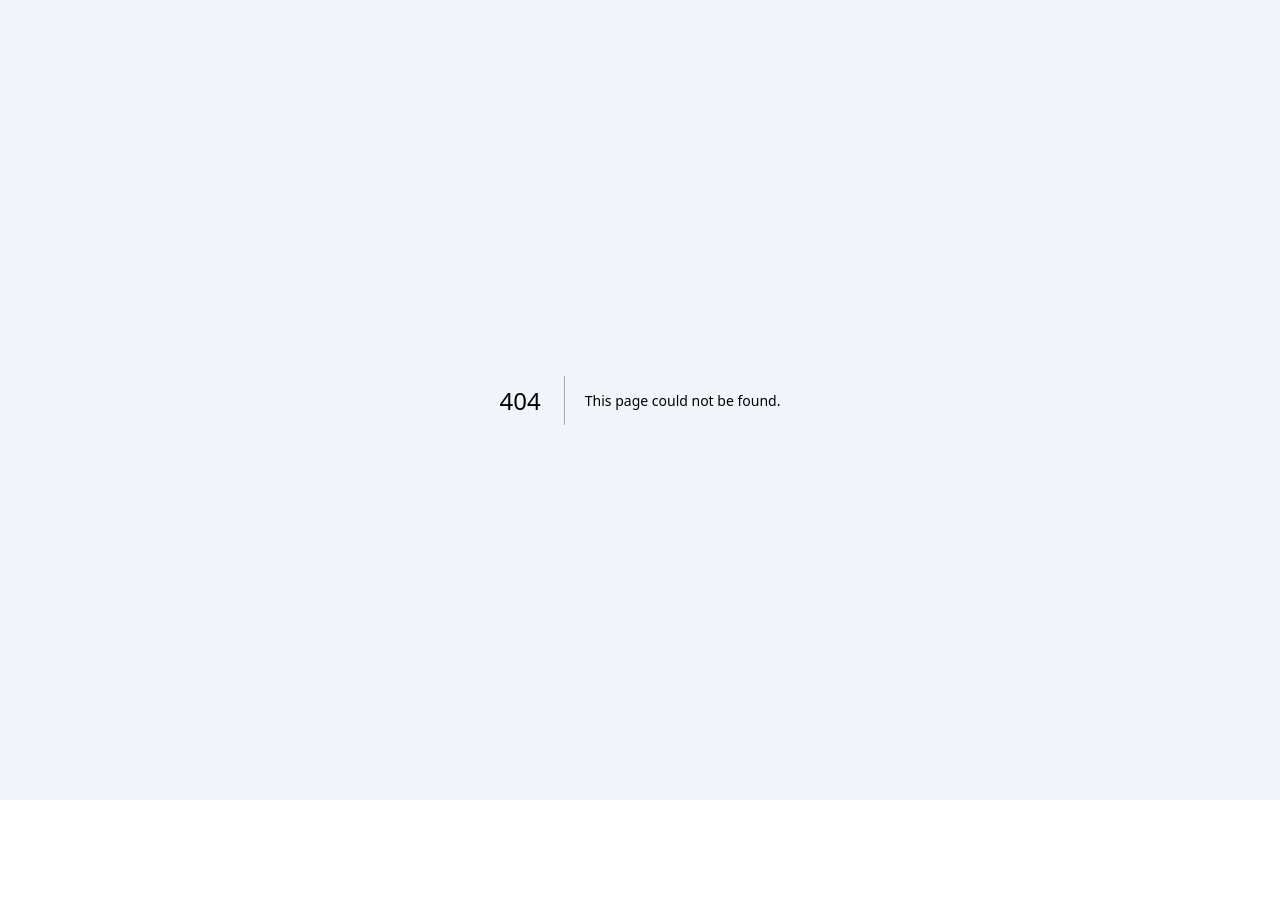
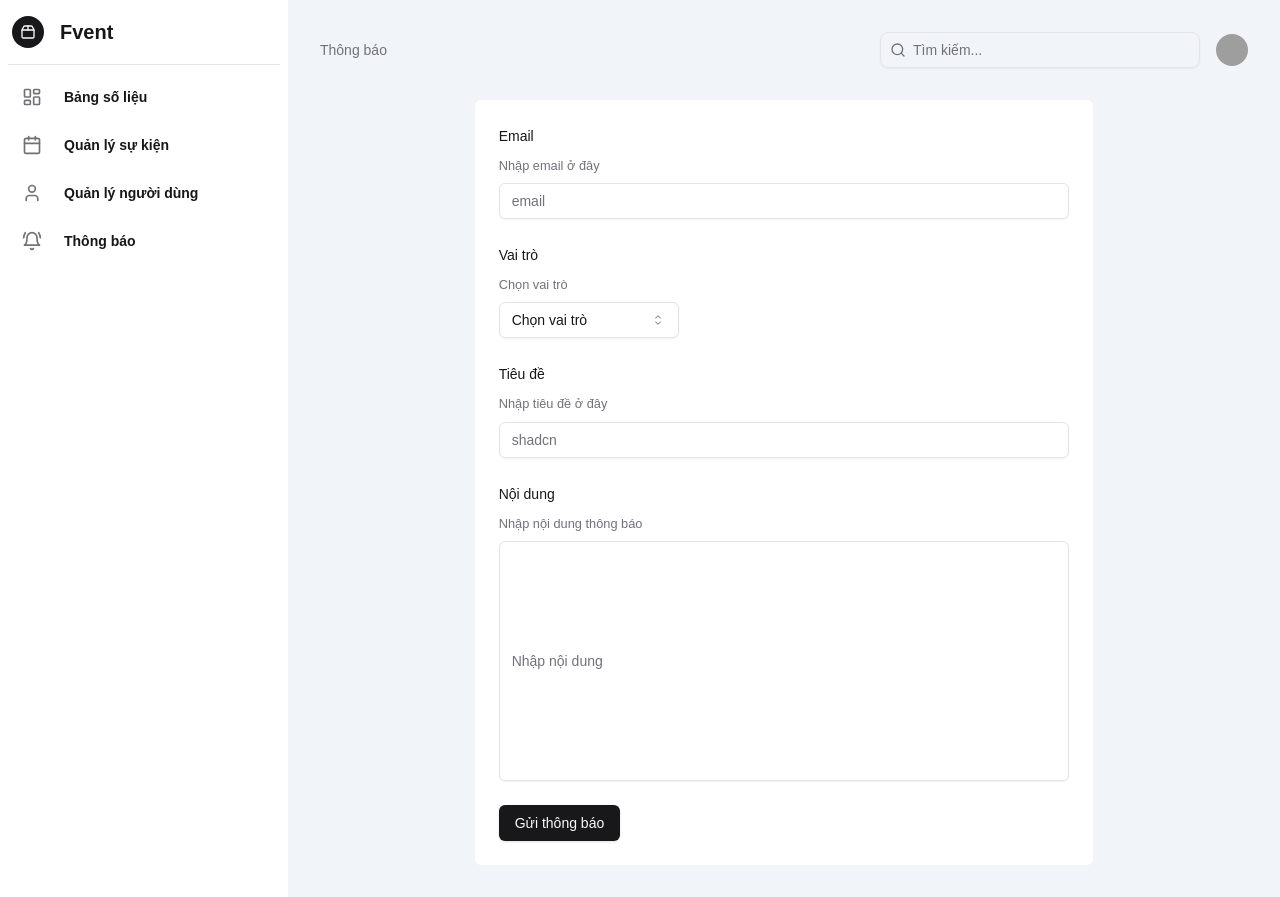
Before and after one commit to lhgiahuy/capstone-fe, a Next.js app: page /admin/thong-bao in a window 1280 px wide. Before the commit this address had no page. Before the commit the page ends 800 px from the top, so only its background shows below. Built offline with nearby package versions, Linux system fonts and the light colour scheme; grey boxes are pictures that could not be loaded.

Commit message:
#16 ui admin_Notification Management

```diff
--- a/src/app/admin/_component/side-bar.tsx
+++ b/src/app/admin/_component/side-bar.tsx
@@ -6,7 +6,13 @@ import {
   TooltipProvider,
   TooltipTrigger,
 } from "@/components/ui/tooltip";
-import { Calendar, LayoutDashboard, Package2, User } from "lucide-react";
+import {
+  Calendar,
+  LayoutDashboard,
+  Package2,
+  User,
+  BellRing,
+} from "lucide-react";
 import { motion, useAnimationControls } from "framer-motion";
 import Link from "next/link";
 import { useEffect, useState } from "react";
@@ -64,6 +70,11 @@ export default function Sidebar() {
       link: "/admin/quan-ly-nguoi-dung",
       icon: <User className="h-5 w-5" />,
     },
+    {
+      title: "Thông báo",
+      link: "/admin/thong-bao",
+      icon: <BellRing className="h-5 w-5" />,
+    },
   ];
   return (
     <TooltipProvider>
--- /dev/null
+++ b/src/app/admin/thong-bao/_component/notification-form.tsx
@@ -0,0 +1,150 @@
+"use client";
+
+import { zodResolver } from "@hookform/resolvers/zod";
+import { useForm } from "react-hook-form";
+import { z } from "zod";
+
+// import { toast } from "@/components/hooks/use-toast";
+import { Button } from "@/components/ui/button";
+import {
+  Form,
+  FormControl,
+  FormDescription,
+  FormField,
+  FormItem,
+  FormLabel,
+  FormMessage,
+} from "@/components/ui/form";
+import { Input } from "@/components/ui/input";
+import * as React from "react";
+
+import {
+  Select,
+  SelectContent,
+  SelectGroup,
+  SelectItem,
+  SelectLabel,
+  SelectTrigger,
+  SelectValue,
+} from "@/components/ui/select";
+
+const FormSchema = z.object({
+  role: z.string().min(2, {
+    message: "Role must be selected.",
+  }),
+  email: z.string().email({
+    message: "Please enter a valid email address.",
+  }),
+  subject: z.string().min(1, {
+    message: "Subject is required.",
+  }),
+  message: z.string().min(1, {
+    message: "Message is required.",
+  }),
+});
+
+export function Notification() {
+  const form = useForm<z.infer<typeof FormSchema>>({
+    resolver: zodResolver(FormSchema),
+    defaultValues: {
+      role: "",
+      email: "",
+      subject: "",
+      message: "",
+    },
+  });
+
+  // sài để thông báo khi sumbit
+  //   function onSubmit(data: z.infer<typeof FormSchema>) {
+  //     toast({
+  //       title: "You submitted the following values:",
+  //       description: (
+  //         <pre className="mt-2 w-[340px] rounded-md bg-slate-950 p-4">
+  //           <code className="text-white">{JSON.stringify(data, null, 2)}</code>
+  //         </pre>
+  //       ),
+  //     });
+  //   }
+
+  return (
+    <Form {...form}>
+      {/* <form onSubmit={form.handleSubmit(onSubmit)} className="w-2/3 space-y-6"> */}
+      <form className="w-2/3 space-y-6 bg-white p-6 rounded-md ">
+        <FormField
+          control={form.control}
+          name="email"
+          render={({ field }) => (
+            <FormItem>
+              <FormLabel>Email</FormLabel>
+              <FormDescription>Nhập email ở đây</FormDescription>
+              <FormControl>
+                <Input placeholder="email" {...field} />
+              </FormControl>
+
+              <FormMessage />
+            </FormItem>
+          )}
+        />
+
+        <FormField
+          control={form.control}
+          name="role"
+          render={({}) => (
+            <FormItem>
+              <FormLabel>Vai trò</FormLabel>
+              <FormDescription>Chọn vai trò</FormDescription>
+              <FormControl>
+                <Select>
+                  <SelectTrigger className="w-[180px]">
+                    <SelectValue placeholder="Chọn vai trò" />
+                  </SelectTrigger>
+                  <SelectContent>
+                    <SelectGroup>
+                      <SelectLabel>Vai trò</SelectLabel>
+                      <SelectItem value="organizer">Người tổ chức</SelectItem>
+                      <SelectItem value="user">người dùng</SelectItem>
+                    </SelectGroup>
+                  </SelectContent>
+                </Select>
+              </FormControl>
+
+              <FormMessage />
+            </FormItem>
+          )}
+        />
+
+        <FormField
+          control={form.control}
+          name="subject"
+          render={({ field }) => (
+            <FormItem>
+              <FormLabel>Tiêu đề</FormLabel>
+              <FormDescription>Nhập tiêu đề ở đây</FormDescription>
+              <FormControl>
+                <Input placeholder="shadcn" {...field} />
+              </FormControl>
+
+              <FormMessage />
+            </FormItem>
+          )}
+        />
+        <FormField
+          control={form.control}
+          name="message"
+          render={({ field }) => (
+            <FormItem>
+              <FormLabel>Nội dung</FormLabel>
+              <FormDescription>Nhập nội dung thông báo</FormDescription>
+              <FormControl className="h-60">
+                <Input placeholder="Nhập nội dung" {...field} />
+              </FormControl>
+
+              <FormMessage />
+            </FormItem>
+          )}
+        />
+        <Button type="submit">Gửi thông báo</Button>
+      </form>
+    </Form>
+  );
+}
--- /dev/null
+++ b/src/app/admin/thong-bao/page.tsx
@@ -0,0 +1,13 @@
+import AdminNavBar from "../_component/admin-navbar";
+import { Notification } from "./_component/notification-form";
+
+export default function Event() {
+  return (
+    <>
+      <AdminNavBar links={["Thông báo"]} />
+      <div className="flex justify-center">
+        <Notification />
+      </div>
+    </>
+  );
+}
```
